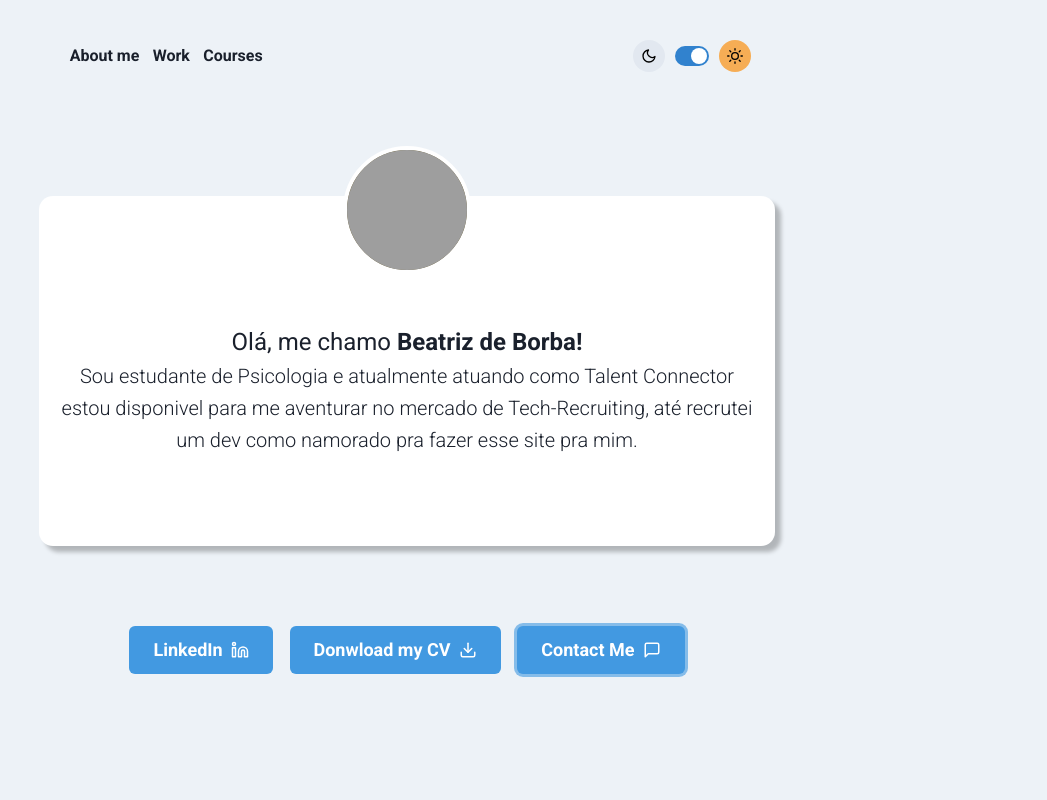
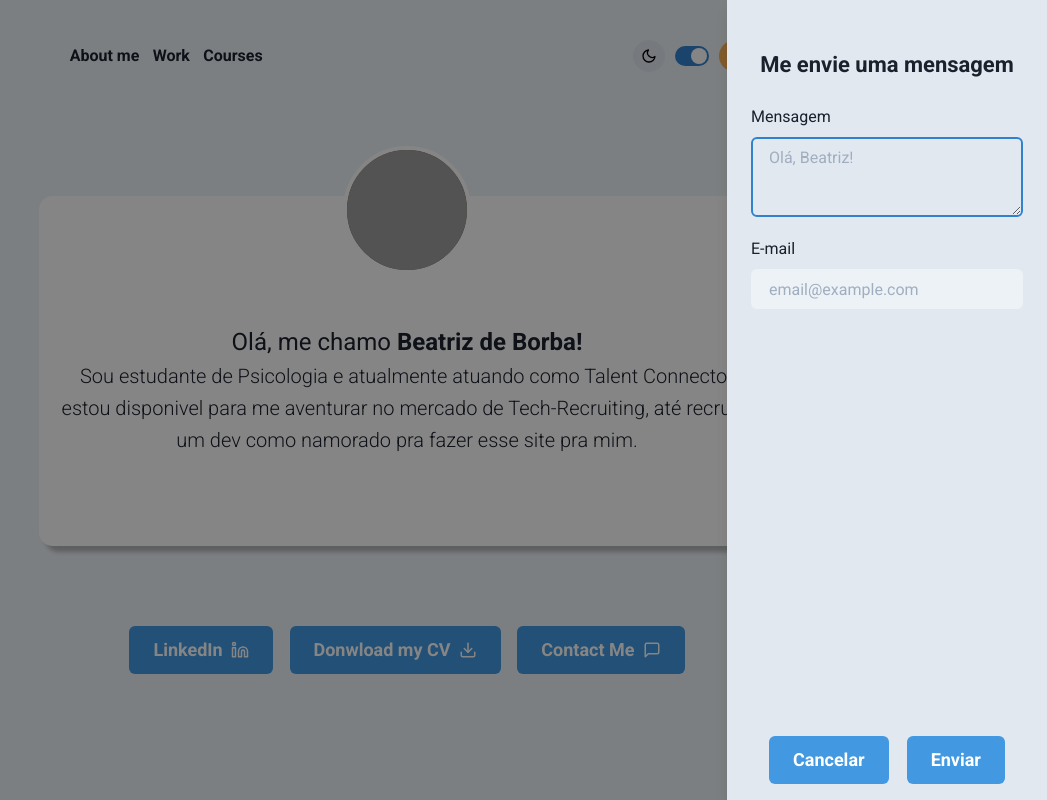
Before and after one commit to bruckmann/bea-homepage, a Next.js app: page / in a window 1280 px wide. Both pictures are taken after a click on the button "Contact Me". Shown: the whole page, without its empty margins (233-1280 px from the left). Built offline with nearby package versions, Linux system fonts and the light colour scheme; grey boxes are pictures that could not be loaded.

Commit message:
feat: Finishing the desktop styles for home page 🏄

```diff
--- a/components/aboutMe/index.js
+++ b/components/aboutMe/index.js
@@ -2,7 +2,6 @@ import { Box, Avatar, useColorModeValue, Text } from "@chakra-ui/react"
 import styles from "./AboutMe.module.css"
 
 function AboutMe() {
-
   const avatarBorder = `4px solid ${useColorModeValue("#FFF", "#070707")}`
 
   return (
--- a/components/contactButtons/index.js
+++ b/components/contactButtons/index.js
@@ -1,41 +1,26 @@
-import { Flex, Button } from "@chakra-ui/react"
-import { FiDownload, FiLinkedin, FiMessageSquare } from "react-icons/fi"
-
+import { Flex } from "@chakra-ui/react"
+import { FiDownload, FiLinkedin } from "react-icons/fi"
+import PrimaryButton from "../primaryButton"
+import ContactMe from "../contactMe"
 
 function ContactButtons() {
-  return(
+  return (
     <Flex
       width="80%"
       justifyContent="space-evenly"
       margin="auto"
     >
-      <Button
-        rightIcon={<FiLinkedin />}
-        size="lg"
-        bgColor="blue.400"
-        color="white"
-      >
-        LinkedIn
-      </Button>
-      <Button
-        rightIcon={<FiDownload />}
-        bgColor="blue.400"
-        size="lg"
-        color="white"
-      >
+      <a href="https://www.linkedin.com/in/beatriz-borba/" target="__blank">
+        <PrimaryButton icon={<FiLinkedin />}>
+          LinkedIn
+        </PrimaryButton>
+      </a>
+      <PrimaryButton icon={<FiDownload />}>
         Donwload my CV
-      </Button>
-      <Button
-        rightIcon={<FiMessageSquare />}
-        bgColor="blue.400"
-        size="lg"
-        color="white"
-      >
-        Contact Me
-      </Button>
-    </Flex>
+      </PrimaryButton>
+      <ContactMe />
+    </Flex >
   )
 }
 
-
 export default ContactButtons
--- /dev/null
+++ b/components/contactMe/index.js
@@ -0,0 +1,60 @@
+import {
+  Drawer,
+  DrawerHeader,
+  DrawerContent,
+  DrawerBody,
+  DrawerFooter,
+  DrawerOverlay,
+  FormControl,
+  FormLabel,
+  Input,
+  Textarea,
+  useDisclosure,
+  useColorModeValue
+} from "@chakra-ui/react"
+import { FiMessageSquare } from "react-icons/fi"
+import PrimaryButton from "../primaryButton"
+
+function ContactMe() {
+  const { isOpen, onOpen, onClose } = useDisclosure()
+
+  return (
+    <>
+      <PrimaryButton icon={<FiMessageSquare />} onClick={onOpen}>Contact Me</PrimaryButton>
+      <Drawer
+        isOpen={isOpen}
+        onClose={onClose}
+        placement="right"
+      >
+        <DrawerOverlay />
+        <DrawerContent paddingTop={8} bgColor={useColorModeValue("gray.200", "#202023")}>
+          <DrawerHeader textAlign="center" fontSize={22}>Me envie uma mensagem</DrawerHeader>
+          <DrawerBody>
+            <FormControl>
+              <FormLabel>Mensagem</FormLabel>
+              <Textarea
+                size="md"
+                placeholder="Olá, Beatriz!"
+                mb={5}
+                variant="filled"
+              />
+              <FormLabel>E-mail</FormLabel>
+              <Input
+                placeholder="email@example.com"
+                variant="filled"
+              />
+
+            </FormControl>
+          </DrawerBody>
+          <DrawerFooter justifyContent="space-evenly" alignItems="center">
+            <PrimaryButton onClick={onClose}>Cancelar</PrimaryButton>
+            <PrimaryButton>Enviar</PrimaryButton>
+          </DrawerFooter>
+        </DrawerContent>
+      </Drawer>
+    </>
+  )
+}
+
+
+export default ContactMe
--- /dev/null
+++ b/components/primaryButton/index.js
@@ -0,0 +1,26 @@
+import { Button } from "@chakra-ui/react"
+
+function PrimaryButton({ children, icon, onClick }) {
+  return icon ? <Button
+    rightIcon={icon}
+    size="lg"
+    bgColor="blue.400"
+    _hover={{ bg: "blue.600" }}
+    color="white"
+    onClick={() => onClick && onClick()}
+  >
+    {children}
+  </Button> : (
+    <Button
+      size="lg"
+      bgColor="blue.400"
+      _hover={{ bg: "blue.600" }}
+      color="white"
+      onClick={() => onClick && onClick()}
+    >
+      {children}
+    </Button>
+  )
+}
+
+export default PrimaryButton
```
